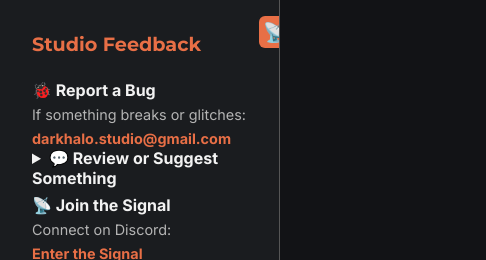
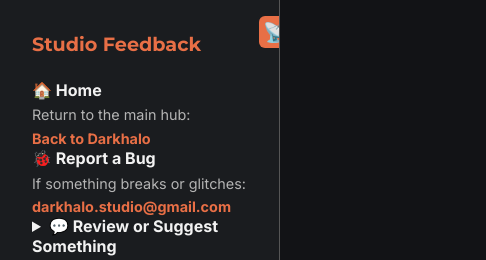
Before and after one commit to Dark-Halo-Studios/Dark-Halo-Studios.github.io, a plain HTML site: page lore.html in a window 1280 px wide. Shown: the top 260 px of the page, 0-486 px from the left. Drawn offline with Linux system fonts and the light colour scheme.

Commit message:
Update lore.html
adds home button to sidebar

```diff
--- a/lore.html
+++ b/lore.html
@@ -224,6 +224,11 @@
   <div id="sidebar">
     <button id="toggleSidebar">📡</button>
     <h2>Studio Feedback</h2>
+    <section>
+  <h3>🏠 Home</h3>
+  <p>Return to the main hub:</p>
+  <a href="index.html">Back to Darkhalo</a>
+</section>
 
     <section>
       <h3>🐞 Report a Bug</h3>
```
